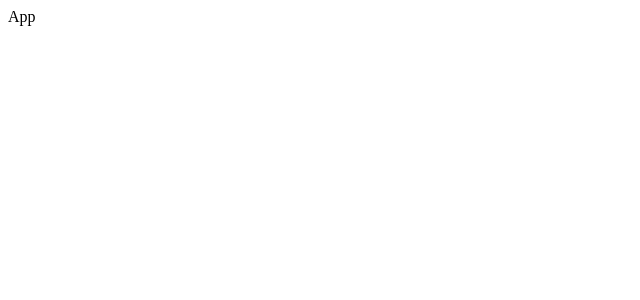
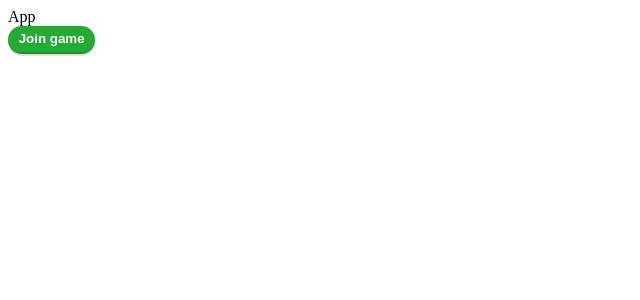
Before and after one commit to Mehdi-Verfaillie/online-game-mt4-hetic, a React (Vite) app in the folder frontend/: page / in a window 1280 px wide. Shown: the top 300 px of the page, without its empty margins (0-640 px from the left). Built offline with nearby package versions, Linux system fonts and the light colour scheme.

Commit message:
[add] login button component/ test

```diff
--- a/frontend/src/App.tsx
+++ b/frontend/src/App.tsx
@@ -1,9 +1,11 @@
-import React from 'react'
+import React from 'react';
+import Button from './features/login/component/Button.component'
 
 function App() {
 	return (
 		<div>
 			<>App</>
+			<Button />
 		</div>
 	)
 }
--- /dev/null
+++ b/frontend/src/features/login/component/Button.component.tsx
@@ -0,0 +1,12 @@
+import React from 'react'
+import './button.css'
+
+const Button = () => {
+  return (
+    <div>
+        <button>Join game</button>
+    </div>
+  )
+}
+
+export default Button
--- /dev/null
+++ b/frontend/src/features/login/component/button.css
@@ -0,0 +1,13 @@
+button {
+    padding: 0.4em 0.8em;
+    color: #fff;
+    font-weight: bold;
+    background: #26aa36;
+    border: none;
+    border-radius: 2em;
+    border-bottom: 2px solid rgba(0,0,0,0.15);
+    box-shadow: 0 0 0.2em 0 rgb(0 0 0 / 10%), 0 2px 0 0 rgb(0 0 0 / 10%);
+    user-select: none;
+    cursor: pointer;
+    outline: none;
+}
```
Also changed, not shown: 1 other file (tests, documents, lock files or other folders).
